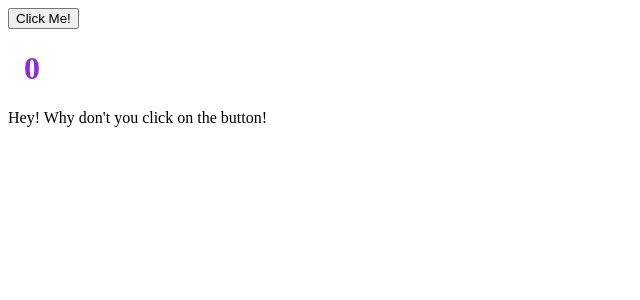
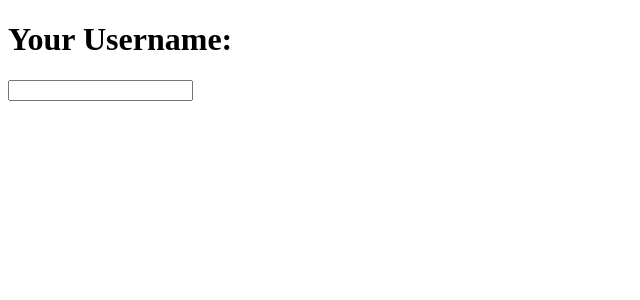
Before and after one commit to prajwal-hebbar-07/svelte-exploration, a SvelteKit app: page / in a window 1280 px wide. Shown: the top 300 px of the page, without its empty margins (0-640 px from the left). Built offline with nearby package versions, Linux system fonts and the light colour scheme.

Commit message:
feat: replace number display with username input and binding

```diff
--- a/src/routes/+page.svelte
+++ b/src/routes/+page.svelte
@@ -1,31 +1,8 @@
 <script lang="ts">
-    let number = $state(0)
-    let udpateHintText = $derived.by(() => hintMessageUpdate(number))
-
-    function onclick() {
-        number = number + 1
-    }
-    function hintMessageUpdate(number: number) {
-        if(number === 0) {
-            return "Hey! Why don't you click on the button!"
-        } else if (number === 1) {
-            return "You have clicked exactly 1 time!"
-        } else {
-            return `You have clicked ${number} times!`
-        }
-    }
+    let userName = $state("")
 </script>
 
-<button {onclick}>Click Me!</button>
-<h1>{number}</h1>
+<h1>Your Username:</h1>
+<input type="text" bind:value={userName} />
 
-<!-- This below line is one of the ways of updating conditional data -->
-<!-- <p>{number === 0 ? "Hey! Why don't you click on the Button?" : `You have clicked ${number} times!`}</p> -->
- <p>{udpateHintText}</p>
-
-<style>
-    h1 {
-        color: blueviolet;
-        padding: 0 1rem;
-    }
-</style>
+<p>{userName}</p>
```
